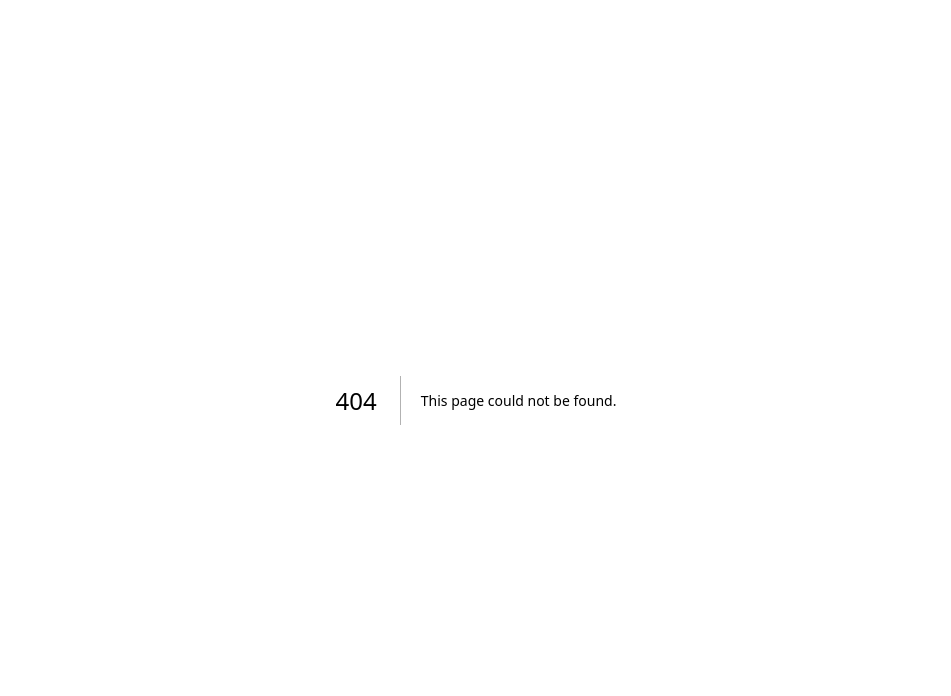
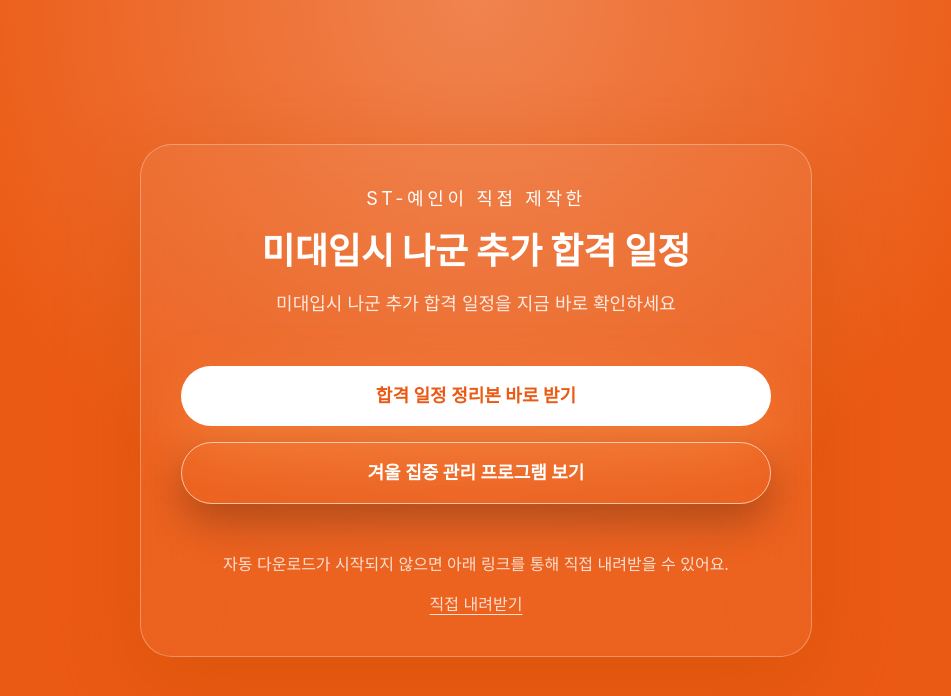
Before and after one commit to ghun00/st-yein, a Next.js app: page /naScheduleDownload in a window 1280 px wide. Before the commit this address had no page. Shown: the top 696 px of the page, without its empty margins (164-1115 px from the left). Built offline with nearby package versions, Linux system fonts and the light colour scheme; a web font is replaced by a local one.

Commit message:
나군 정리본 다운로드 페이지 생성

```diff
--- /dev/null
+++ b/app/naScheduleDownload/page.js
@@ -0,0 +1,15 @@
+import DownloadPage from '../../components/DownloadPage'
+
+export default function NaScheduleDownloadPage() {
+  return (
+    <DownloadPage
+      subtitle="ST-예인이 직접 제작한"
+      title="미대입시 나군 추가 합격 일정"
+      description="미대입시 나군 추가 합격 일정을 지금 바로 확인하세요"
+      downloadPath="/na_schedule.pdf"
+      downloadButtonText="합격 일정 정리본 바로 받기"
+      secondaryButtonText="겨울 집중 관리 프로그램 보기"
+      secondaryButtonLink="/winter"
+    />
+  )
+}
```
Also changed, not shown: 1 other file (tests, documents, lock files or other folders).
